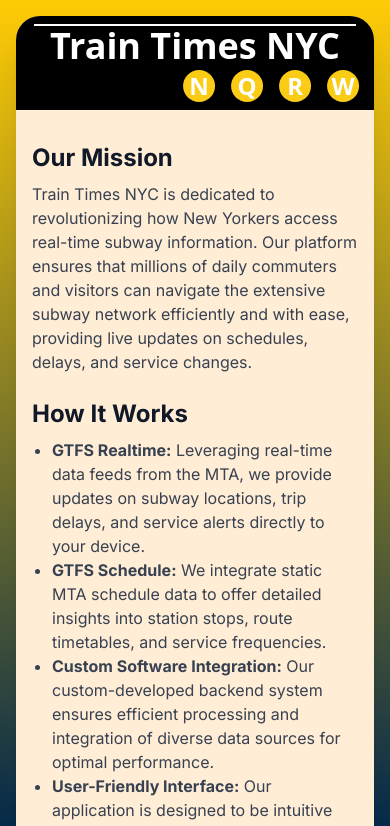
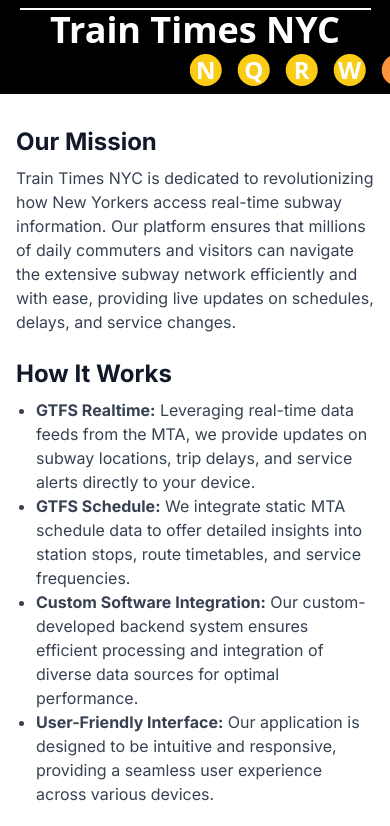
Before and after one commit to jjspill/traintimesnyc, a Next.js app: page /about in a window 390 px wide. Shown: the top 826 px of the page. Built offline with nearby package versions, Linux system fonts and the light colour scheme.

Commit message:
new black background

```diff
--- a/app/about/page.tsx
+++ b/app/about/page.tsx
@@ -9,8 +9,8 @@
 
 const TrainsAboutPage: React.FC = () => {
   return (
-    <div className="flex justify-center items-start p-4">
-      <div className="min-h-[100vh] bg-[#FFEDD5] shadow-xl rounded-3xl overflow-hidden w-full max-w-4xl">
+    <div className="flex justify-center items-start md:p-4">
+      <div className="min-h-[100vh] bg-white md:bg-[#FFEDD5] shadow-xl md:rounded-3xl overflow-hidden w-full max-w-4xl">
         <div className="relative flex flex-col justify-center items-center w-full min-h-20 h-fit bg-black text-center font-semibold text-white py-2 font-sans">
           <div className="min-h-[2px] w-[90%] md:w-[80%] bg-white"></div>
           <div className="flex">
--- a/app/globals.css
+++ b/app/globals.css
@@ -7,13 +7,15 @@
   margin: 0;
   padding: 0;
   max-width: 100%;
-  background-image: linear-gradient(to bottom, #FFCB05, #00274C);
-  background-attachment: fixed;
+  background-color:white;
+  background: none;
+  /* background-image: linear-gradient(to bottom, #FFCB05, #00274C); */
+  /* background-attachment: fixed; */
   /* This will make the background fixed during scroll */
 }
 
 /* Add this if you want to ensure the gradient extends to the full height even on larger screens */
-body::after {
+/* body::after {
   content: '';
   position: absolute;
   top: 0;
@@ -22,7 +24,7 @@
   bottom: 0;
   z-index: -1;
   background: inherit;
-}
+} */
 
 @layer utilities {
   .text-balance {
--- a/app/trainHelpers/TrainContainer.tsx
+++ b/app/trainHelpers/TrainContainer.tsx
@@ -26,8 +26,8 @@
   const { nearestStations } = useNearestStations(location, searchRadius);
 
   return (
-    <div className="flex justify-center items-start py-4 px-4">
-      <div className="min-h-[100vh] bg-[#FFEDD5] shadow-xl rounded-3xl overflow-hidden w-full max-w-4xl">
+    <div className="flex justify-center items-start md:py-4 md:px-4">
+      <div className="min-h-[100vh] md:min-h-[90vh] md:bg-[#FFEDD5] shadow-xl md:rounded-3xl overflow-hidden w-full max-w-4xl">
         <div className="relative flex flex-col justify-center items-center w-full min-h-20 h-fit bg-black text-center font-semibold text-white py-2 font-sans">
           <div className="min-h-[2px] w-[90%] md:w-[80%] bg-white"></div>
           <div className="flex">
```
